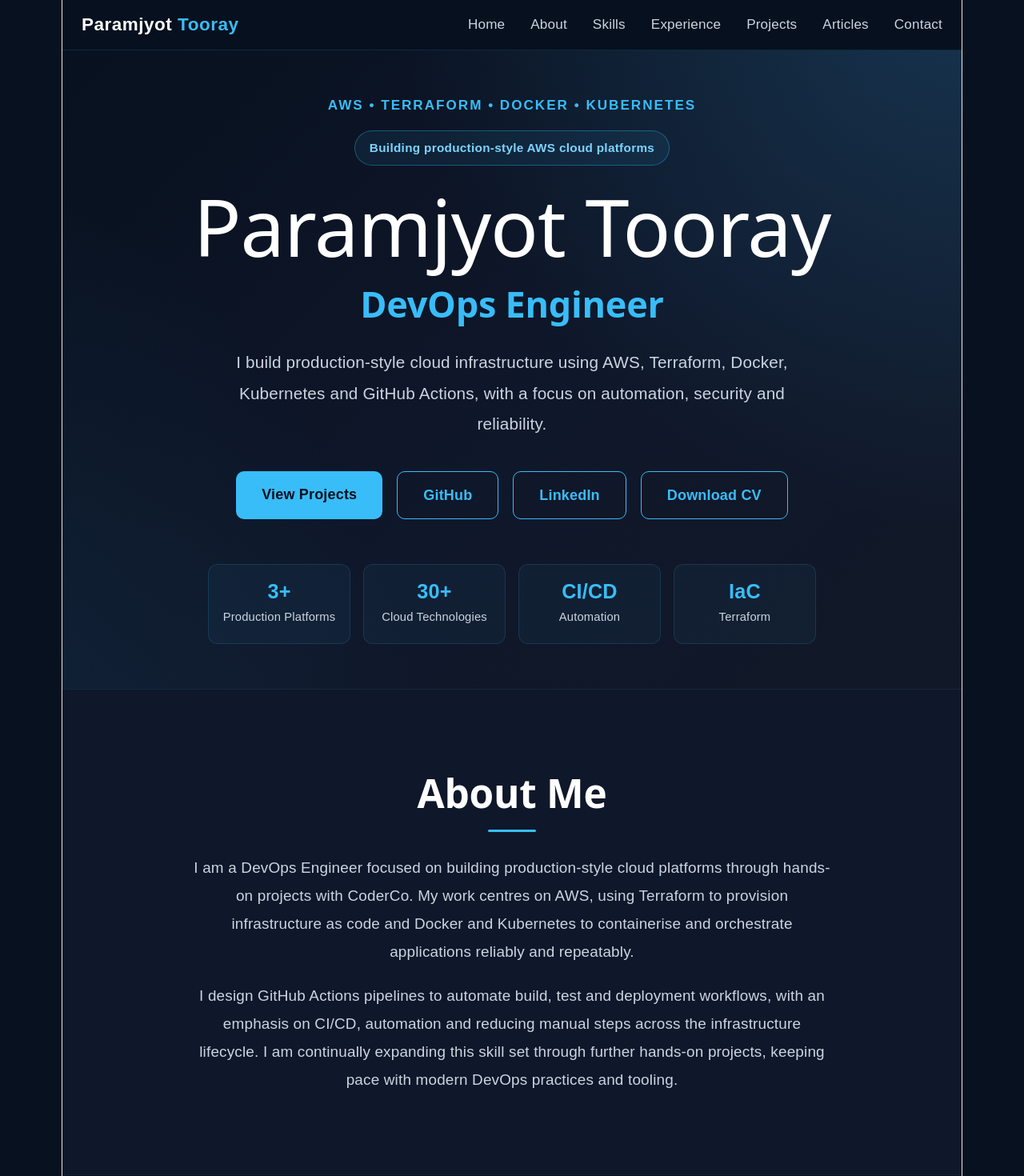
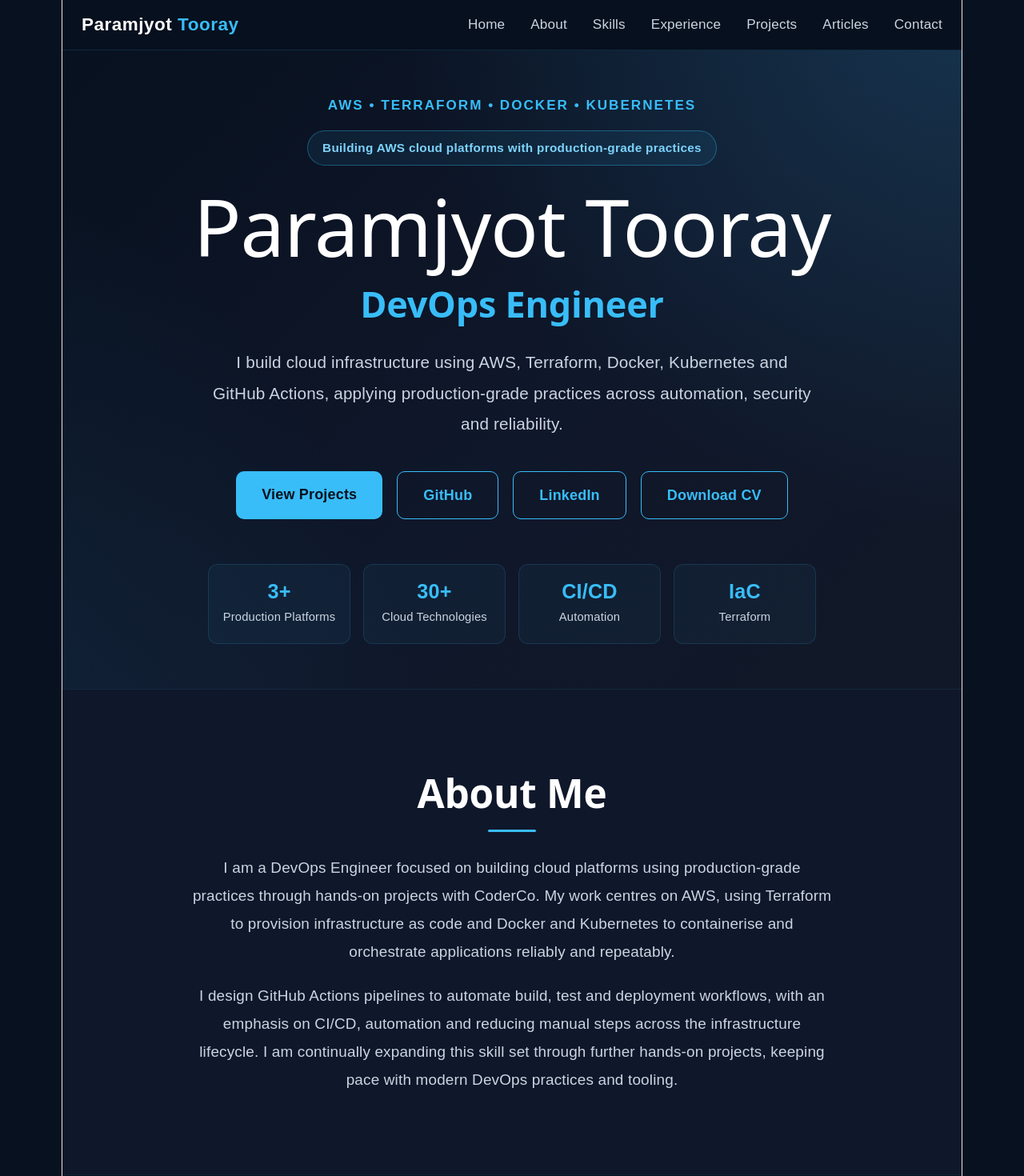
Before and after one commit to Param2ray/paramjyot-portfolio, a React (Vite) app: page / in a window 1280 px wide. Shown: the top 1470 px of the page at 80% size. Built offline with nearby package versions, Linux system fonts and the light colour scheme.

Commit message:
Update portfolio content with production-grade engineering practices

```diff
--- a/src/components/About.jsx
+++ b/src/components/About.jsx
@@ -7,8 +7,8 @@ function About() {
         <h2>About Me</h2>
 
         <p>
-          I am a DevOps Engineer focused on building production-style cloud
-          platforms through hands-on projects with CoderCo. My work centres
+          I am a DevOps Engineer focused on building cloud platforms using
+          production-grade practices through hands-on projects with CoderCo. My work centres
           on AWS, using Terraform to provision infrastructure as code and
           Docker and Kubernetes to containerise and orchestrate applications
           reliably and repeatably.
--- a/src/components/Articles.jsx
+++ b/src/components/Articles.jsx
@@ -2,15 +2,15 @@ function Articles() {
   const articles = [
     {
       title:
-        'Building a Production-Style Kubernetes Platform on AWS with Amazon EKS',
+        'Building a Production-Grade Kubernetes Platform on AWS with Amazon EKS',
       description:
-        'A walkthrough of building a production-style Kubernetes platform on AWS using Amazon EKS, Terraform, GitHub Actions, ArgoCD, Traefik, cert-manager, ExternalDNS, Prometheus and Grafana.',
+        'A walkthrough of building a Kubernetes platform on AWS using production-grade engineering practices with Amazon EKS, Terraform, GitHub Actions, ArgoCD, Traefik, cert-manager, ExternalDNS, Prometheus and Grafana.',
       link:
         'https://medium.com/@param_2ray/building-a-production-style-kubernetes-platform-on-aws-with-amazon-eks-e27d533115ce',
     },
     {
       title:
-        'Building a Production-Style Health Monitoring Platform on AWS with ECS Fargate',
+        'Building a Production-Grade Health Monitoring Platform on AWS with ECS Fargate',
       description:
         'How I built a secure and automated health-monitoring platform using Amazon ECS Fargate, Terraform, GitHub Actions, an Application Load Balancer, CloudWatch and secure AWS networking.',
       link:
--- a/src/components/Experience.jsx
+++ b/src/components/Experience.jsx
@@ -5,7 +5,7 @@ const EXPERIENCE = [
     title: 'DevOps Engineer',
     organisation: 'CoderCo',
     description:
-      'Building production-style cloud platforms using AWS, Terraform, Docker, Kubernetes and GitHub Actions. Designed Infrastructure as Code, automated CI/CD pipelines, containerised applications and implemented GitOps workflows while troubleshooting and improving cloud deployments.',
+      'Applied production-grade practices while building cloud platforms using AWS, Terraform, Docker, Kubernetes and GitHub Actions. Designed Infrastructure as Code, automated CI/CD pipelines, containerised applications and implemented GitOps workflows while troubleshooting and improving cloud deployments.',
     technologies: [
       'AWS',
       'Terraform',
--- a/src/components/Hero.jsx
+++ b/src/components/Hero.jsx
@@ -19,7 +19,7 @@ function Hero() {
         </p>
 
         <span className="badge">
-          Building production-style AWS cloud platforms
+          Building AWS cloud platforms with production-grade practices
         </span>
 
         <h1>Paramjyot Tooray</h1>
@@ -27,9 +27,9 @@ function Hero() {
         <h2>DevOps Engineer</h2>
 
         <p className="intro">
-          I build production-style cloud infrastructure using AWS, Terraform,
-          Docker, Kubernetes and GitHub Actions, with a focus on automation,
-          security and reliability.
+          I build cloud infrastructure using AWS, Terraform,
+          Docker, Kubernetes and GitHub Actions, applying production-grade
+          practices across automation, security and reliability.
         </p>
 
         <div className="buttons">
--- a/src/components/Projects.jsx
+++ b/src/components/Projects.jsx
@@ -5,7 +5,7 @@ const PROJECTS = [
   {
     title: 'EKS Production Platform',
     description:
-      'Production-style Kubernetes platform running on Amazon EKS.',
+      'Kubernetes platform built on Amazon EKS using production-grade engineering practices.',
     features: [
       'Infrastructure as Code with Terraform',
       'Automated GitHub Actions CI/CD',
@@ -46,7 +46,7 @@ const PROJECTS = [
   {
     title: 'ECS Production Healthcheck Service',
     description:
-      'Production-ready monitoring platform deployed on Amazon ECS Fargate.',
+      'Monitoring platform deployed on Amazon ECS Fargate, incorporating production-grade security, automation and reliability practices.',
     features: [
       'ECS Fargate',
       'Application Load Balancer',
@@ -87,7 +87,7 @@ const PROJECTS = [
   {
     title: 'EKS-V2 Team Platform',
     description:
-      'A collaborative CoderCo team project developing a production-style e-commerce order fulfilment platform with nine Go microservices, AWS infrastructure automation, Kubernetes and GitOps.',
+      'A collaborative CoderCo team project developing an e-commerce order fulfilment platform with nine Go microservices, applying production-grade practices across AWS infrastructure automation, Kubernetes and GitOps.',
     featured: true,
     features: [
       'Collaborative infrastructure development',
```
Also changed, not shown: 1 other file (tests, documents, lock files or other folders).
